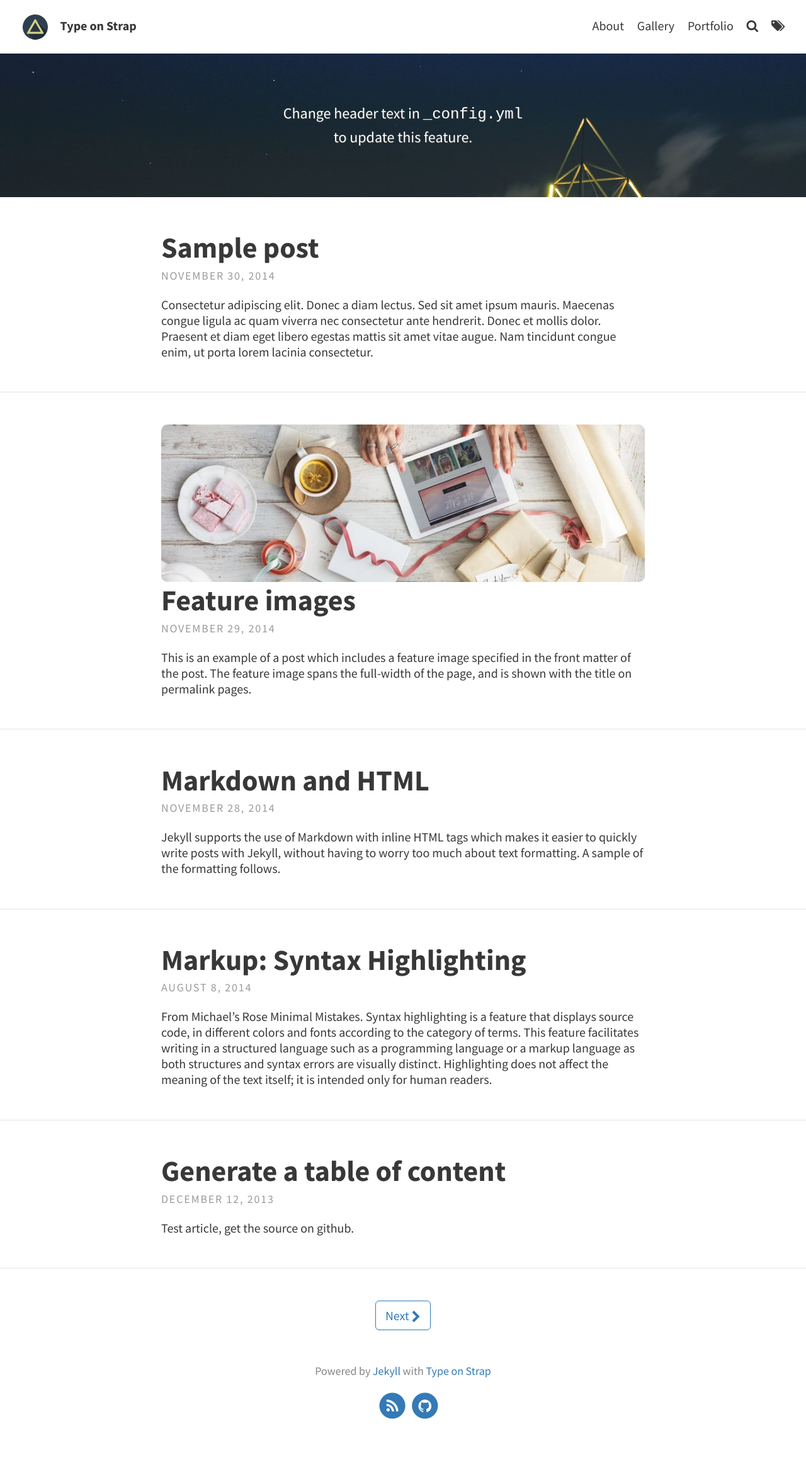
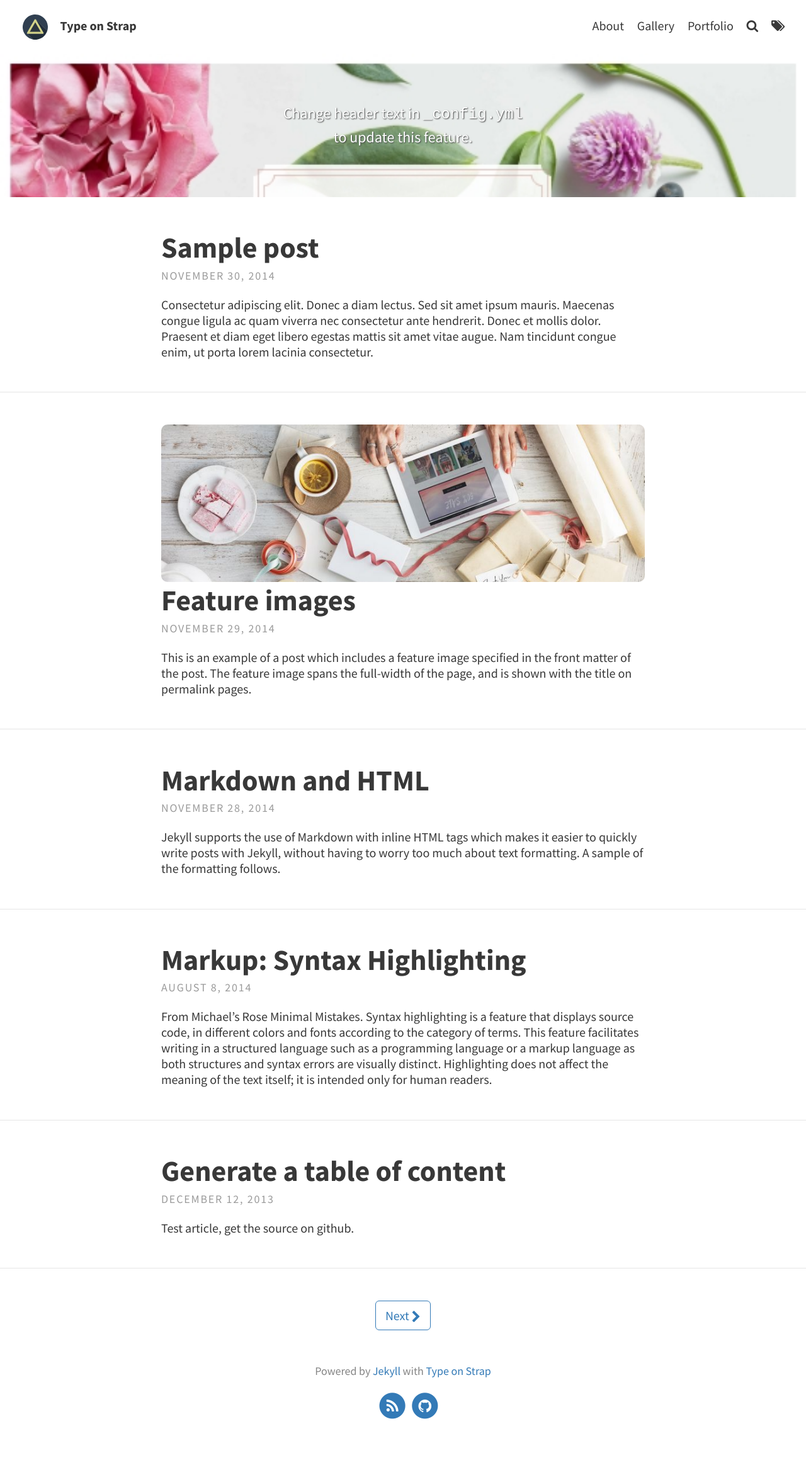
Before and after one commit to meigo0929/meigo0929.github.io, a Jekyll site: the page built from index.html, in a window 1280 px wide. Shown: the whole page at 63% size. Built offline with Jekyll 4.4.1, drawn with Linux system fonts in a browser that asks for light colours; the list of posts is cut into pages by our own code.

Commit message:
change blog title picture

```diff
--- a/_config.yml
+++ b/_config.yml
@@ -16,7 +16,7 @@
   # Header and footer text
   header_text: > #two or three lines to describe your site
      <p>Change header text in <code>_config.yml</code> <br> to update this feature.</p>
-  header_text_feature_image: assets/img/pexels/triangular.jpeg
+  header_text_feature_image: assets/img/pexels/blog-title.jpeg
   footer_text: >
    Powered by <a href="https://jekyllrb.com/">Jekyll</a> with <a href="https://github.com/sylhare/Type-on-Strap">Type on Strap</a>
 
```
